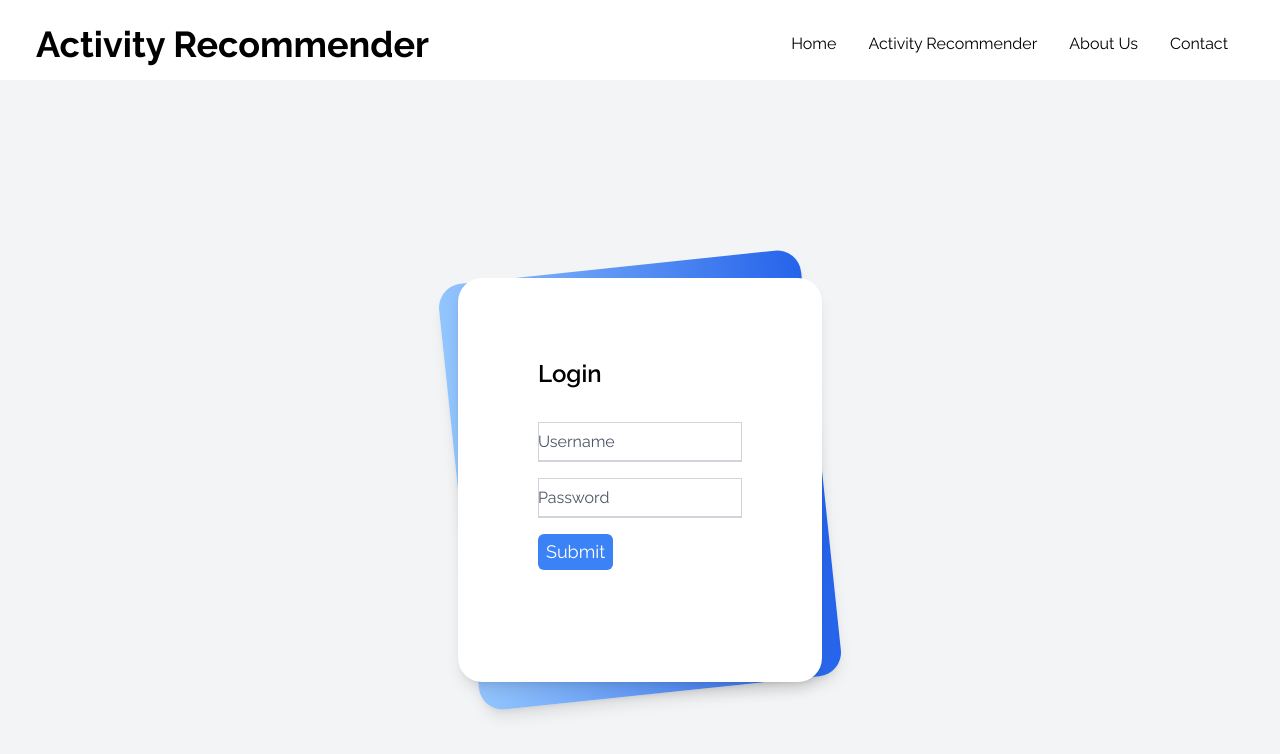
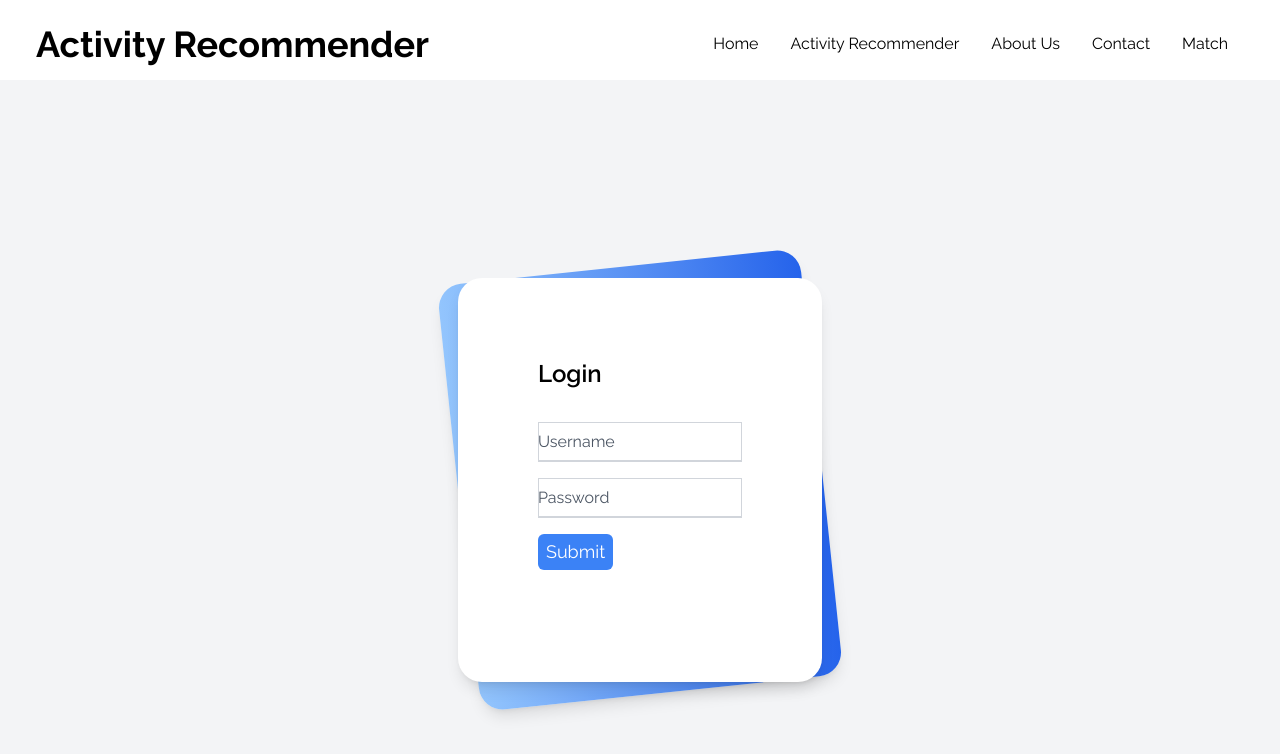
Before and after one commit to Lameboredghini/Activity-Recommender, a Next.js app: page /login1 in a window 1280 px wide. Shown: the top 754 px of the page. Built offline with nearby package versions, Linux system fonts and the light colour scheme.

Commit message:
navbar changed

```diff
--- a/components/Navbar.jsx
+++ b/components/Navbar.jsx
@@ -47,6 +47,9 @@ const Navbar = () => {
           </li>
           <li className="p-4">
             <Link href="/contact">Contact</Link>
+          </li>
+          <li className="p-4">
+            <Link href="/matching">Match</Link>
           </li>
         </ul>
 
--- a/components/NavbarDark.jsx
+++ b/components/NavbarDark.jsx
@@ -47,6 +47,9 @@ const NavbarDark = () => {
           </li>
           <li className="p-4">
             <Link href="/contact">Contact</Link>
+          </li>
+          <li className="p-4">
+            <Link href="/matching">Match</Link>
           </li>
         </ul>
 
```
